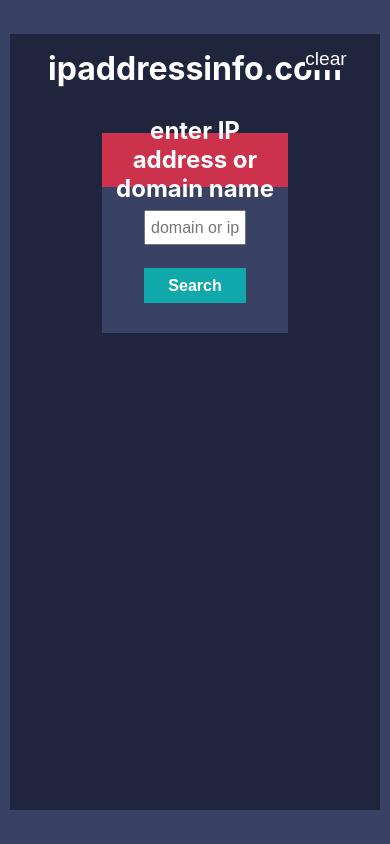
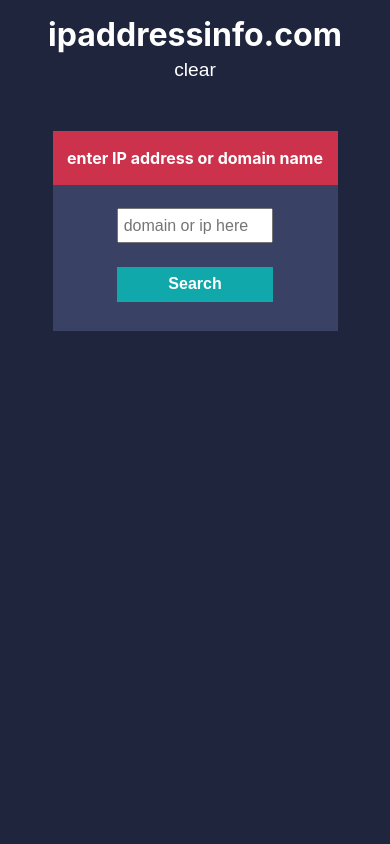
Before and after one commit to rjwilliams87/ipaddressinfo, a React (Create React App) app: page / in a window 390 px wide. Built offline with nearby package versions, Linux system fonts and the light colour scheme.

Commit message:
updated responsive design

```diff
--- a/src/components/App/App.css
+++ b/src/components/App/App.css
@@ -7,9 +7,16 @@
 }
 
 .container {
-  width: 95%;
-  height: 92%;
-  margin: 0 auto;
+  width: 100%;
+  height: 100%;
   background: #1f253d;
   color: #fff;
 }
+
+@media only screen and (min-width: 768px) {
+  .container {
+    width: 95%;
+    height: 92%;
+    margin: 0 auto;
+  }
+}
--- a/src/components/Header/Header.css
+++ b/src/components/Header/Header.css
@@ -11,16 +11,23 @@
 }
 
 .header__btn {
-  float: right;
   border: none;
   font-size: 1.2em;
   color: #fff;
   background: #1f253d;
-  position: relative;
-  bottom: 40px;
+  display: block;
+  margin: 5px auto;
 }
 
 .header__btn:focus,
 .header__btn:hover {
   cursor: pointer;
 }
+
+@media only screen and (min-width: 500px) {
+  .header__btn {
+    float: right;
+    position: relative;
+    bottom: 40px;
+  }
+}
--- a/src/components/Results/Results.css
+++ b/src/components/Results/Results.css
@@ -16,7 +16,7 @@
   font-size: 1.75em;
 }
 
-.flex-container--row {
+.flex-container {
   width: 80%;
   margin: 10px auto;
   display: flex;
@@ -45,3 +45,15 @@ li {
 .bold {
   font-weight: 650;
 }
+
+@media only screen and (max-width: 568px) {
+  .flex-container {
+    flex-direction: column;
+    align-items: center;
+  }
+
+  .col {
+    width: 80%;
+    margin: 10px 0;
+  }
+}
--- a/src/components/Results/Results.js
+++ b/src/components/Results/Results.js
@@ -34,7 +34,7 @@ const Results = props => {
       <h2 className="results__header">
         showing results for {registryData.domainName}
       </h2>
-      <div className="flex-container--row">
+      <div className="flex-container">
         {registrant ? (
           <div className="col">
             <h3 className="col__header">Registrant Info</h3>
--- a/src/components/SearchBox/SearchBox.css
+++ b/src/components/SearchBox/SearchBox.css
@@ -1,6 +1,7 @@
 .search-form {
   background: #394264;
   width: 50%;
+  min-width: 285px;
   height: 200px;
   margin: 0 auto;
   margin-top: 30px;
@@ -50,3 +51,10 @@
   background-color: #14bdc0;
   transition: 0.3s;
 }
+
+@media only screen and (max-width: 568px) {
+  .search-form__legend {
+    font-size: 1em;
+    padding: 5px;
+  }
+}
--- a/src/index.css
+++ b/src/index.css
@@ -19,3 +19,9 @@ code {
   font-family: source-code-pro, Menlo, Monaco, Consolas, 'Courier New',
     monospace;
 }
+
+@media only screen and (max-width: 768px) {
+  body {
+    background: #1f253d;
+  }
+}
```
